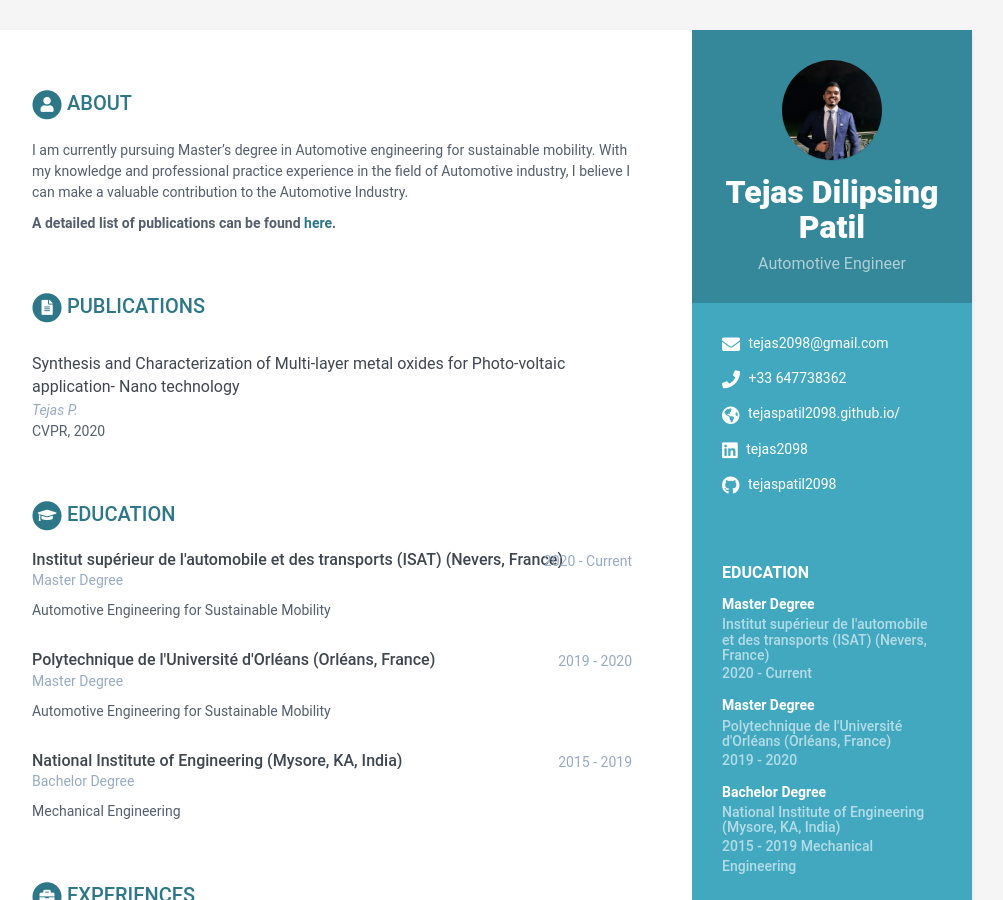
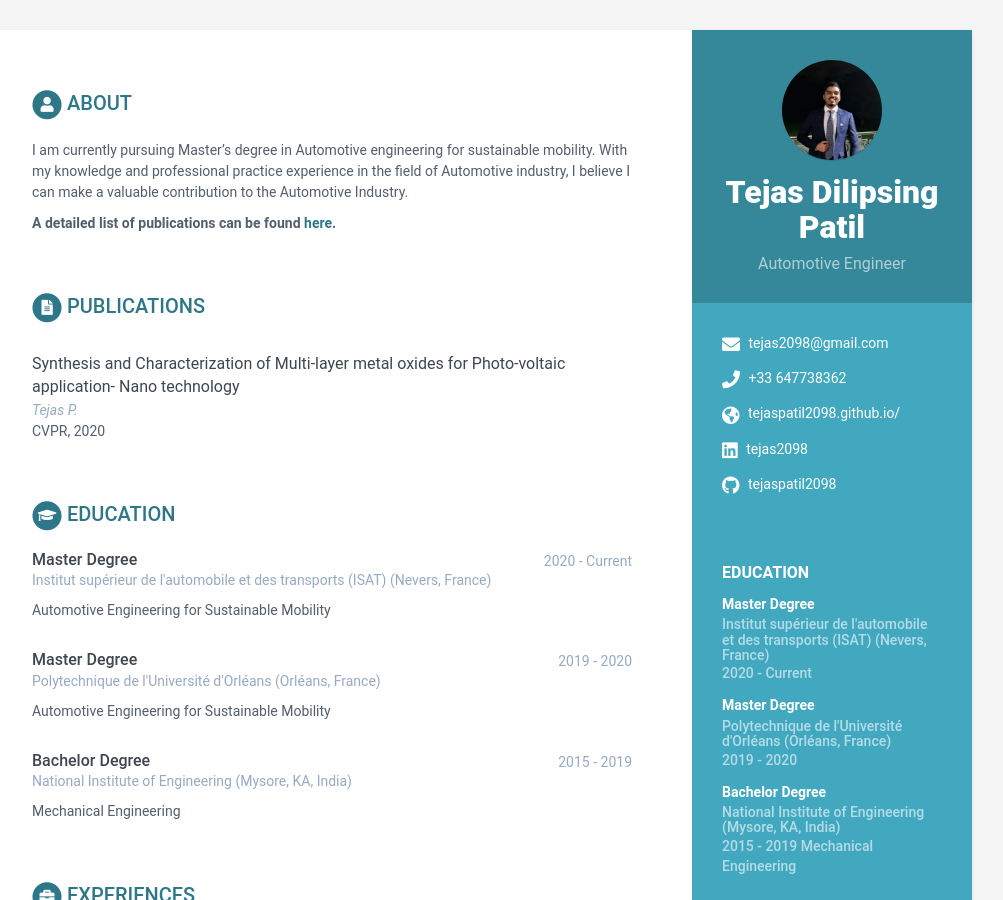
Before and after one commit to tejaspatil2098/tejaspatil2098.github.io, a Jekyll site: the page built from index.html, in a window 1280 px wide and 900 px high. Shown: the whole window, without its empty margins (168-1171 px from the left). Built offline with Jekyll 4.4.1, drawn with Linux system fonts in a browser that asks for light colours.

```diff
--- a/_data/data.yml
+++ b/_data/data.yml
@@ -112,20 +112,20 @@ education:
 
 
 educationcomplete:
-    - degree: Institut supérieur de l'automobile et des transports (ISAT) (Nevers, France)
-      university: Master Degree
+    - degree: Master Degree
+      university: Institut supérieur de l'automobile et des transports (ISAT) (Nevers, France)
       time: 2020 - Current
       details: |
         Automotive Engineering for Sustainable Mobility
 
-    - degree: Polytechnique de l'Université d'Orléans (Orléans, France)
-      university: Master Degree
+    - degree: Master Degree
+      university: Polytechnique de l'Université d'Orléans (Orléans, France)
       time: 2019 - 2020
       details: |
         Automotive Engineering for Sustainable Mobility
 
-    - degree: National Institute of Engineering (Mysore, KA, India)
-      university: Bachelor Degree
+    - degree: Bachelor Degree
+      university: National Institute of Engineering (Mysore, KA, India)
       time: 2015 - 2019
       details: |
         Mechanical Engineering
```
